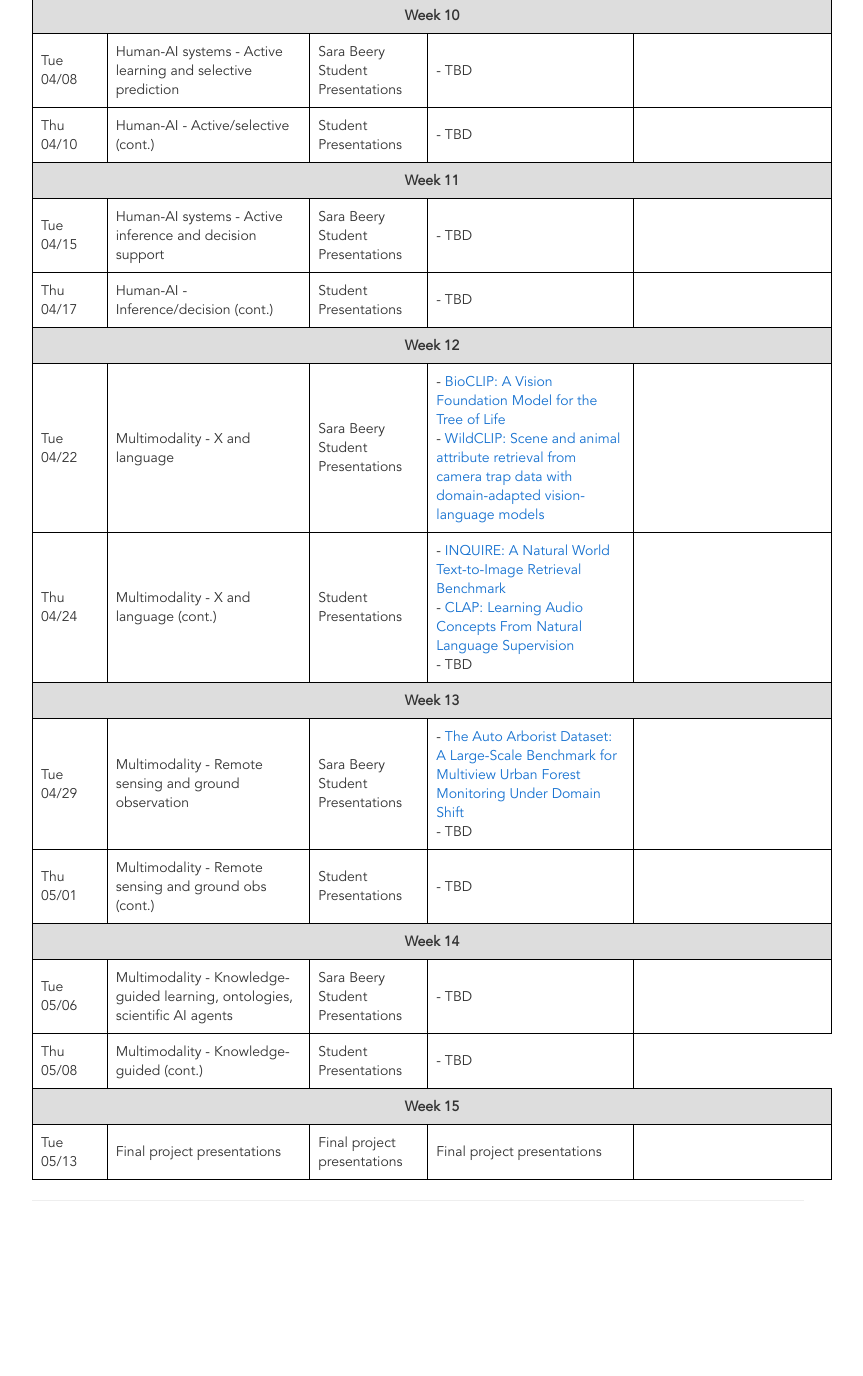
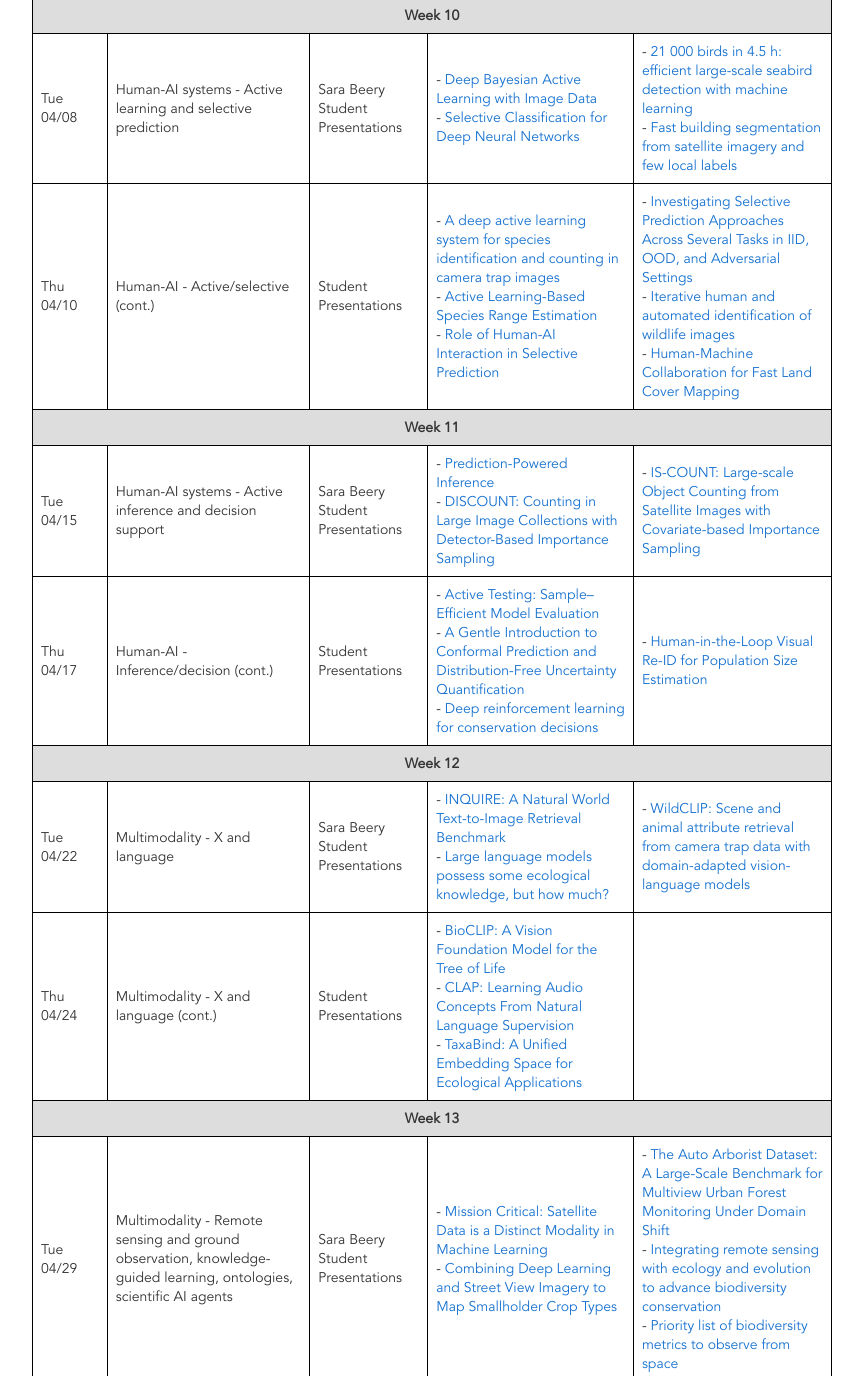
Before and after one commit to cv4planet/cv4planet.github.io, a plain HTML site: page index.html in a window 1280 px wide. Shown: the part 4504-5880 px from the top of the page, without its empty margins (222-1085 px from the left). Before the commit the page ends 5739 px from the top, so only its background shows below. Drawn offline with nearby package versions, Linux system fonts and the light colour scheme.

Commit message:
Finalize paper list

```diff
--- a/index.html
+++ b/index.html
@@ -427,18 +427,28 @@
 			<td align="left">Human-AI systems - Active learning and selective prediction</td>
 			<td>Sara Beery <br>Student Presentations</td>
 			<td align="left">
-				- TBD
+				- <a href="https://arxiv.org/abs/1703.02910">Deep Bayesian Active Learning with Image Data</a><br>
+				- <a href="https://proceedings.neurips.cc/paper/2017/hash/4a8423d5e91fda00bb7e46540e2b0cf1-Abstract.html">Selective Classification for Deep Neural Networks</a>
 			</td>
-			<td align="left"></td>
+			<td align="left">
+				- <a href="https://zslpublications.onlinelibrary.wiley.com/doi/full/10.1002/rse2.200">21 000 birds in 4.5 h: efficient large-scale seabird detection with machine learning</a><br>
+				- <a href="https://openaccess.thecvf.com/content/CVPR2022W/EarthVision/papers/Robinson_Fast_Building_Segmentation_From_Satellite_Imagery_and_Few_Local_Labels_CVPRW_2022_paper.pdf">Fast building segmentation from satellite imagery and few local labels</a>
+			</td>
         </tr>
         <tr>
 			<td align="left">Thu 04/10</td>
 			<td align="left">Human-AI - Active/selective (cont.)</td>
 			<td>Student Presentations</td>
 			<td align="left">
-				- TBD
+				- <a href="https://arxiv.org/abs/1910.09716">A deep active learning system for species identification and counting in camera trap images</a><br>
+				- <a href="https://proceedings.neurips.cc/paper_files/paper/2023/hash/82eec786fdfbbfa53450c5feb7d1ac92-Abstract-Conference.html">Active Learning-Based Species Range Estimation</a><br>
+				- <a href="https://ojs.aaai.org/index.php/AAAI/article/view/20465">Role of Human-AI Interaction in Selective Prediction</a>
 			</td>
-			<td align="left"></td>
+			<td align="left">
+				- <a href="https://arxiv.org/abs/2203.00211">Investigating Selective Prediction Approaches Across Several Tasks in IID, OOD, and Adversarial Settings</a><br>
+				- <a href="https://www.nature.com/articles/s42256-021-00393-0">Iterative human and automated identification of wildlife images</a><br>
+				- <a href="https://arxiv.org/abs/1906.04176">Human-Machine Collaboration for Fast Land Cover Mapping</a>
+			</td>
         </tr>
 
 		<tr>
@@ -450,18 +460,25 @@
 			<td align="left">Human-AI systems - Active inference and decision support</td>
 			<td>Sara Beery <br>Student Presentations</td>
 			<td align="left">
-				- TBD
+				- <a href="https://www.science.org/doi/10.1126/science.adi6000">Prediction-Powered Inference</a><br>
+				- <a href="https://www.gperezs.com/papers/pms_aaai2024.pdf">DISCOUNT: Counting in Large Image Collections with Detector-Based Importance Sampling</a>
 			</td>
-			<td align="left"></td>
+			<td align="left">
+				- <a href="https://arxiv.org/abs/2112.09126">IS-COUNT: Large-scale Object Counting from Satellite Images with Covariate-based Importance Sampling</a>
+			</td>
         </tr>
         <tr>
 			<td align="left">Thu 04/17</td>
 			<td align="left">Human-AI - Inference/decision (cont.)</td>
 			<td>Student Presentations</td>
 			<td align="left">
-				- TBD
+				- <a href="https://arxiv.org/pdf/2103.05331">Active Testing: Sample–Efficient Model Evaluation</a><br>
+				- <a href="https://arxiv.org/pdf/2107.07511">A Gentle Introduction to Conformal Prediction and Distribution-Free Uncertainty Quantification</a><br>
+				- <a href="https://besjournals.onlinelibrary.wiley.com/doi/full/10.1111/2041-210X.13954">Deep reinforcement learning for conservation decisions</a>
 			</td>
-			<td align="left"></td>
+			<td align="left">
+				- <a href="https://www.gperezs.com/papers/psvm_eccv2024.pdf">Human-in-the-Loop Visual Re-ID for Population Size Estimation</a>
+			</td>
         </tr>
 
 		<tr>
@@ -473,19 +490,21 @@
 			<td align="left">Multimodality - X and language</td>
 			<td>Sara Beery <br>Student Presentations</td>
 			<td align="left">
-				- <a href="https://arxiv.org/abs/2311.18803">BioCLIP: A Vision Foundation Model for the Tree of Life</a><br>
+				- <a href="https://arxiv.org/abs/2411.02537">INQUIRE: A Natural World Text-to-Image Retrieval Benchmark</a><br>
+				- <a href="https://www.biorxiv.org/content/10.1101/2025.02.10.637097v1">Large language models possess some ecological knowledge, but how much?</a>
+			</td>
+			<td align="left">
 				- <a href="https://www.biorxiv.org/content/10.1101/2023.12.22.572990v1.full">WildCLIP: Scene and animal attribute retrieval from camera trap data with domain-adapted vision-language models</a>
 			</td>
-			<td align="left"></td>
         </tr>
         <tr>
 			<td align="left">Thu 04/24</td>
 			<td align="left">Multimodality - X and language (cont.)</td>
 			<td>Student Presentations</td>
 			<td align="left">
-				- <a href="https://arxiv.org/abs/2411.02537">INQUIRE: A Natural World Text-to-Image Retrieval Benchmark</a><br>
+				- <a href="https://arxiv.org/abs/2311.18803">BioCLIP: A Vision Foundation Model for the Tree of Life</a><br>
 				- <a href="https://arxiv.org/abs/2206.04769">CLAP: Learning Audio Concepts From Natural Language Supervision</a><br>
-				- TBD
+				- <a href="https://arxiv.org/abs/2411.00683">TaxaBind: A Unified Embedding Space for Ecological Applications</a>
 			</td>
 			<td align="left"></td>
         </tr>
@@ -496,23 +515,34 @@
         </tr>
         <tr>
 			<td align="left">Tue 04/29</td>
-			<td align="left">Multimodality - Remote sensing and ground observation</td>
+			<td align="left">Multimodality - Remote sensing and ground observation, knowledge-guided learning, ontologies, scientific AI agents</td>
 			<td>Sara Beery <br>Student Presentations</td>
+			<td align="left">
+				- <a href="https://arxiv.org/pdf/2402.01444">Mission Critical: Satellite Data is a Distinct Modality in Machine Learning</a><br>
+				- <a href="https://ojs.aaai.org/index.php/AAAI/article/view/30225">Combining Deep Learning and Street View Imagery to Map Smallholder Crop Types</a>
+			</td>
 			<td align="left">
 				- <a href="https://openaccess.thecvf.com/content/CVPR2022/papers/Beery_The_Auto_Arborist_Dataset_A_Large-Scale_Benchmark_for_Multiview_Urban_CVPR_2022_paper.pdf">The Auto Arborist Dataset: A Large-Scale Benchmark for Multiview Urban
 					Forest Monitoring Under Domain Shift</a><br>
-				- TBD
+				- <a href="https://www.nature.com/articles/s41559-022-01702-5?fromPaywallRec=false">Integrating remote sensing with ecology and evolution to advance biodiversity conservation</a><br>
+				- <a href="https://www.nature.com/articles/s41559-021-01451-x?fromPaywallRec=false">Priority list of biodiversity metrics to observe from space</a>
 			</td>
-			<td align="left"></td>
         </tr>
         <tr>
 			<td align="left">Thu 05/01</td>
-			<td align="left">Multimodality - Remote sensing and ground obs (cont.)</td>
+			<td align="left">Multimodality smorgasbord cont. </td>
 			<td>Student Presentations</td>
 			<td align="left">
-				- TBD
+				- <a href="https://arxiv.org/abs/2411.14354">Contrasting local and global modeling with machine learning and satellite data: A case study estimating tree canopy height in African savannas</a><br>
+				- <a href="https://arxiv.org/abs/2403.15989">Knowledge-guided Machine Learning: Current Trends and Future Prospects</a><br>
+				- <a href="https://link.springer.com/content/pdf/10.1007/978-3-031-73024-5_9.pdf">Hierarchical Conditioning of Diffusion Models Using Tree-of-Life for Studying Species Evolution</a>
 			</td>
-			<td align="left"></td>
+			<td align="left">
+				- <a href="https://arxiv.org/pdf/2311.17179">SatCLIP: Global, General-Purpose Location Embeddings with Satellite Imagery</a><br>
+				- <a href="https://www.nature.com/articles/s41467-021-22073-8">Harnessing machine learning to guide phylogenetic-tree search algorithms</a><br>
+				- <a href="https://besjournals.onlinelibrary.wiley.com/doi/full/10.1111/2041-210X.14228">Graph embedding and transfer learning can help predict potential species interaction networks despite data limitations</a><br>
+				- <a href="https://www.biorxiv.org/content/10.1101/2024.09.05.611483v1">Understanding Ecological Systems Using Knowledge Graphs: An Application to Highly Pathogenic Avian Influenza</a>
+			</td>
         </tr>
 
 		<tr>
@@ -521,19 +551,17 @@
         </tr>
         <tr>
 			<td align="left">Tue 05/06</td>
-			<td align="left">Multimodality - Knowledge-guided learning, ontologies, scientific AI agents</td>
-			<td>Sara Beery <br>Student Presentations</td>
+			<td align="left">Guest lecture</td>
+			<td>TBD</td>
 			<td align="left">
-				- TBD
 			</td>
 			<td align="left"></td>
         </tr>
         <tr>
 			<td align="left">Thu 05/08</td>
-			<td align="left">Multimodality - Knowledge-guided (cont.)</td>
-			<td>Student Presentations</td>
+			<td align="left">Guest lecture</td>
+			<td>TBD</td>
 			<td align="left">
-				- TBD
 			</td>
         </tr>
 
```
